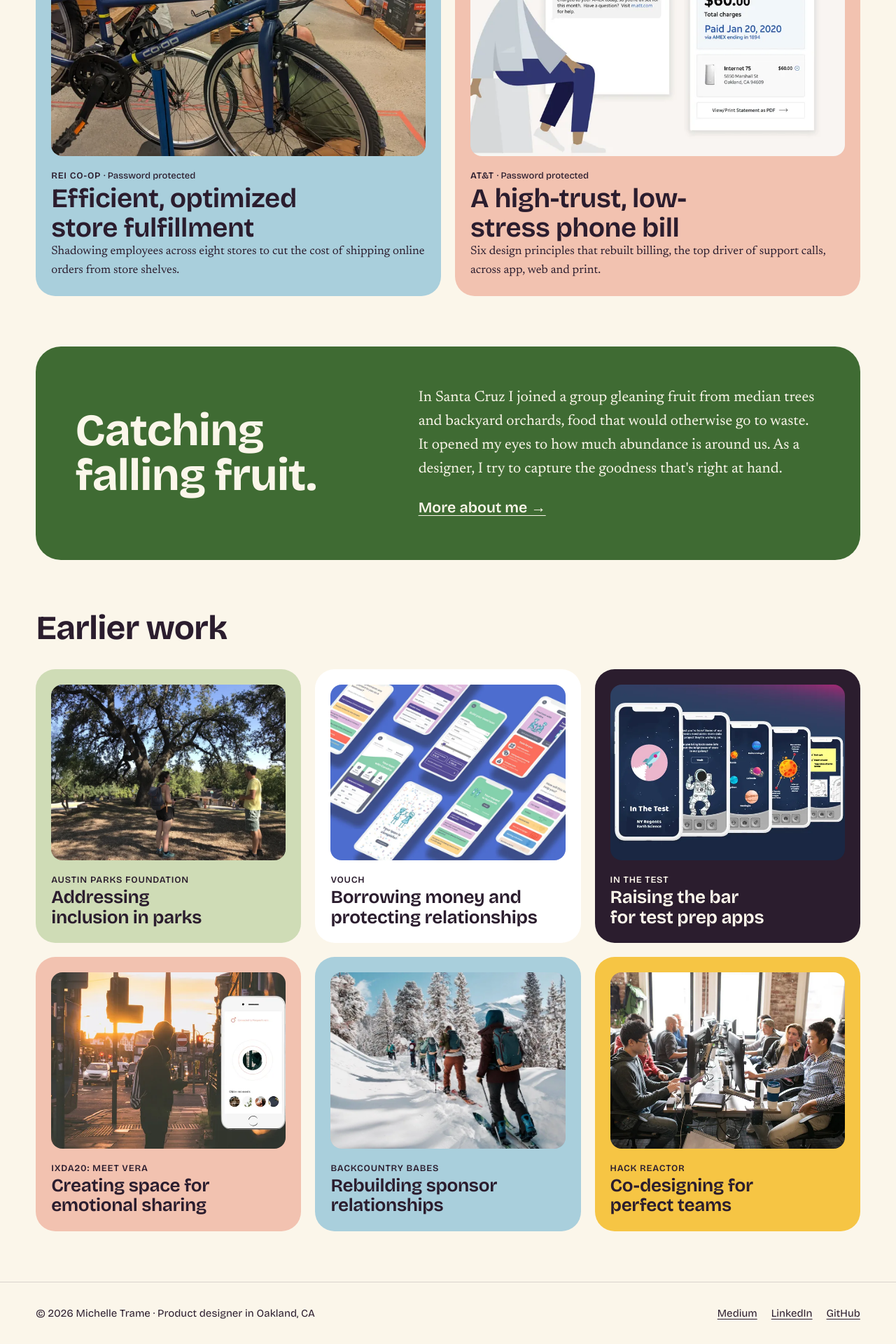
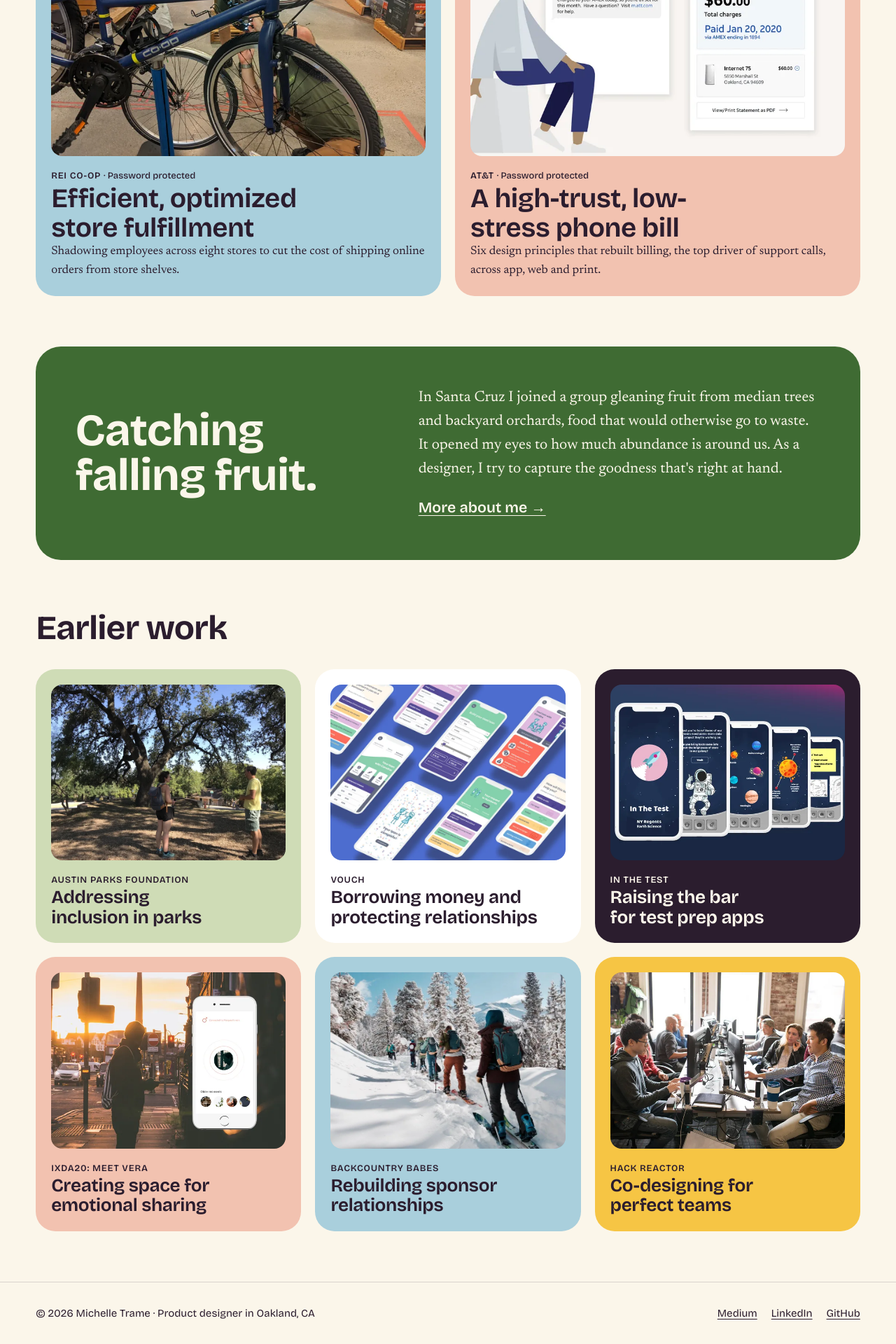
Before and after one commit to michelletrame/michelletrame.github.io, a Jekyll site: the page built from index.html, in a window 1280 px wide. Shown: the part 1584-3504 px from the top of the page at 70% size. Built offline with Jekyll 4.4.1, drawn with Linux system fonts in a browser that asks for light colours.

Commit message:
Crop the Vera card from the right so the phone mock-up clears the edge
Adds an optional cover_position to _data/work.yml for per-card crops.

Co-Authored-By: Claude Opus 5.5 <noreply@anthropic.com>
Claude-Session: https://claude.ai/code/session_01CKEzvMBtM4CbjXJwXPYFFe

```diff
--- a/_data/work.yml
+++ b/_data/work.yml
@@ -1,6 +1,7 @@
 # One entry per case study, in homepage order.
 # url: where the card links. Not-yet-migrated case studies still point at Webflow.
 # cover: key in _data/images.yml (folder/name, no size suffix).
+# cover_position: optional CSS object-position for the card crop (default: center).
 # color: tile color on the homepage and accent on the case study (lemon, sky, blush, sage, plum, white).
 # locked: shows a password note on the card.
 # tags: type-of-work labels shown at the top of the case study.
@@ -77,6 +78,7 @@
   org: "IxDA20: Meet Vera"
   summary: A design charrette concept for a companion device that helps care recipients share how they feel.
   cover: ixda-vera-ember/vera-cover
+  cover_position: right center # keep the phone clear of the card edge
   cover_alt: A person silhouetted at a sunny street corner beside a phone screen from the Vera app, connected to Margaret's Vera and showing her older moments.
   color: blush
   tags: [Product Design, Prototyping, Secondary Research]
--- a/_includes/img.html
+++ b/_includes/img.html
@@ -1,9 +1,10 @@
 {%- comment -%}
   Responsive WebP image. Params: src (key in _data/images.yml), alt (required; "" for decorative),
-  sizes (default 100vw), eager (true for the first, above-the-fold image), class.
+  sizes (default 100vw), eager (true for the first, above-the-fold image), class,
+  position (CSS object-position for cropped images).
 {%- endcomment -%}
 {%- assign dims = site.data.images[include.src] -%}
 {%- assign w = dims[0] -%}{%- assign h = dims[1] -%}
 {%- if w > 800 -%}{%- assign w1 = 800 -%}{%- assign h1 = h | times: 800 | divided_by: w -%}{%- else -%}{%- assign w1 = w -%}{%- assign h1 = h -%}{%- endif -%}
 {%- if w > 1600 -%}{%- assign w2 = 1600 -%}{%- else -%}{%- assign w2 = w -%}{%- endif -%}
-<img src="/assets/img/{{ include.src }}-800.webp"{% if w > 800 %} srcset="/assets/img/{{ include.src }}-800.webp 800w, /assets/img/{{ include.src }}-1600.webp {{ w2 }}w" sizes="{{ include.sizes | default: '100vw' }}"{% endif %} width="{{ w1 }}" height="{{ h1 }}" alt="{{ include.alt | escape }}"{% if include.eager %} fetchpriority="high"{% else %} loading="lazy"{% endif %} decoding="async"{% if include.class %} class="{{ include.class }}"{% endif %}>
+<img src="/assets/img/{{ include.src }}-800.webp"{% if w > 800 %} srcset="/assets/img/{{ include.src }}-800.webp 800w, /assets/img/{{ include.src }}-1600.webp {{ w2 }}w" sizes="{{ include.sizes | default: '100vw' }}"{% endif %} width="{{ w1 }}" height="{{ h1 }}" alt="{{ include.alt | escape }}"{% if include.eager %} fetchpriority="high"{% else %} loading="lazy"{% endif %} decoding="async"{% if include.class %} class="{{ include.class }}"{% endif %}{% if include.position %} style="object-position: {{ include.position }}"{% endif %}>
--- a/_includes/project-card.html
+++ b/_includes/project-card.html
@@ -2,7 +2,7 @@
 {%- assign p = include.p -%}
 {%- if include.variant == "wide" %}{% assign sz = "(min-width: 900px) 45vw, 100vw" %}{% elsif include.variant == "big" %}{% assign sz = "(min-width: 900px) 45vw, 100vw" %}{% else %}{% assign sz = "(min-width: 900px) 30vw, (min-width: 560px) 50vw, 100vw" %}{% endif -%}
 <li class="card card--{{ include.variant | default: 'small' }} c-{{ p.color }}">
-  <div class="card-media">{% include img.html src=p.cover alt="" sizes=sz eager=include.eager %}</div>
+  <div class="card-media">{% include img.html src=p.cover alt="" sizes=sz eager=include.eager position=p.cover_position %}</div>
   <div class="card-body">
     <p class="card-org">{{ p.org }}{% if p.locked %} <span class="lock">· Password protected</span>{% endif %}</p>
     <h3><a href="{{ p.url }}">{{ p.title }}</a></h3>
```
